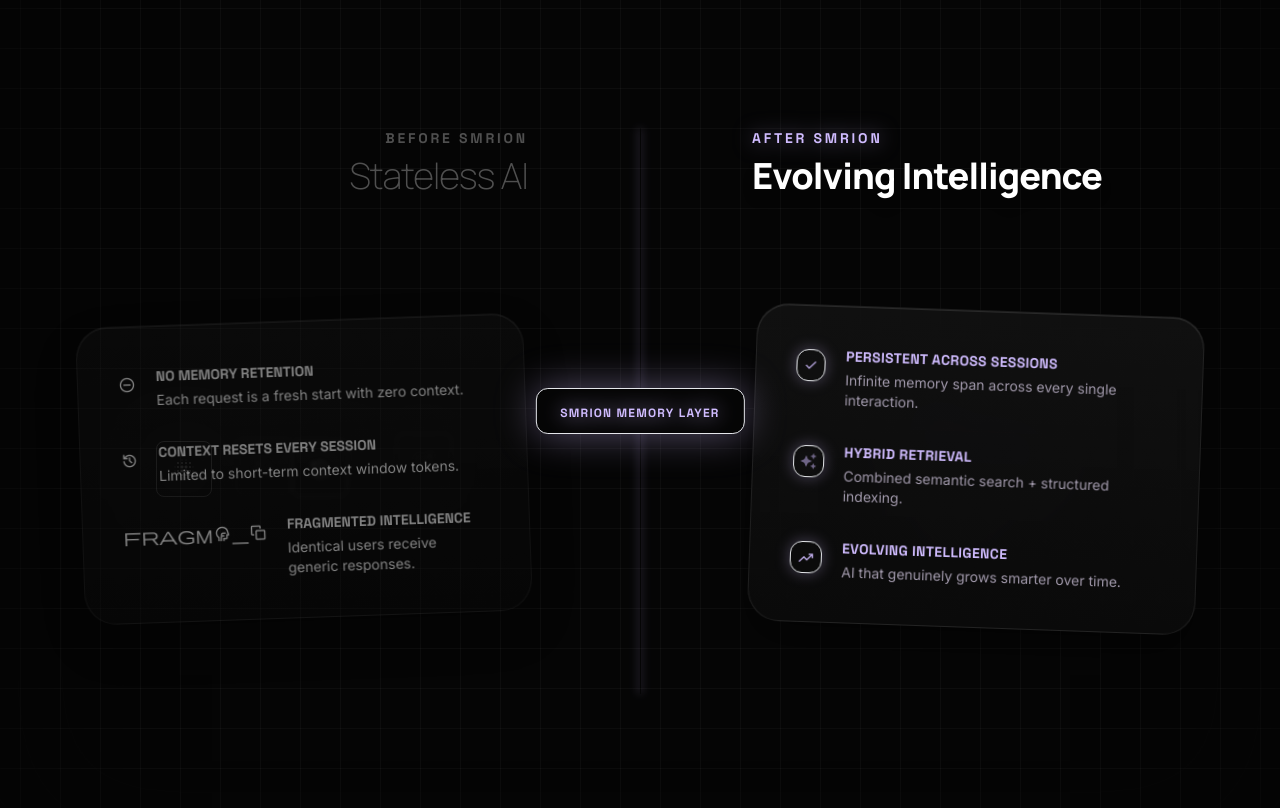
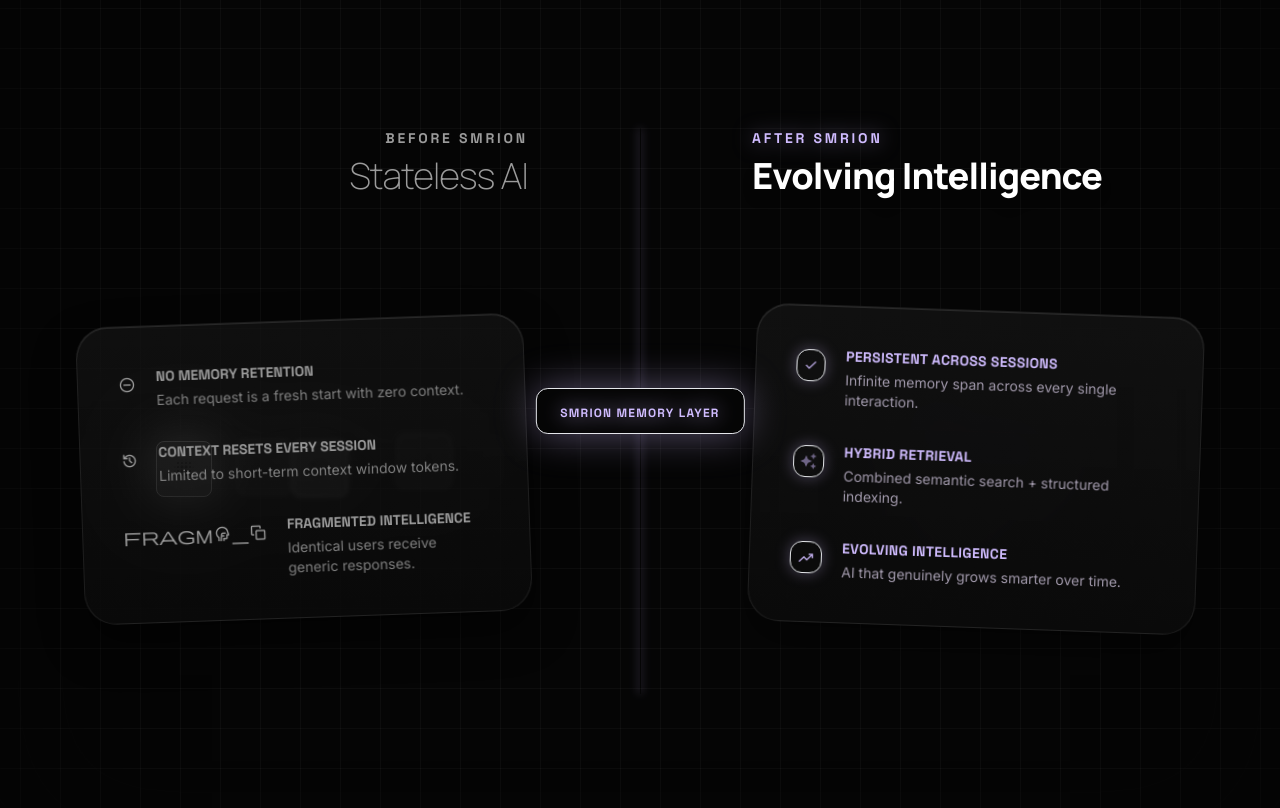
Before and after one commit to Th-Shivam/SMRION, a React (Vite) app: page / in a window 1280 px wide. Shown: the part 3004-3812 px from the top of the page. Built offline with nearby package versions, Linux system fonts and the light colour scheme.

Commit message:
fix evolution left panel transparency and color balance

```diff
--- a/src/components/Evolution.jsx
+++ b/src/components/Evolution.jsx
@@ -16,7 +16,7 @@
           </div>
 
           {/* LEFT SIDE: Stateless AI */}
-          <div className="space-y-12 opacity-50 grayscale hover:grayscale-0 hover:opacity-100 transition-all duration-700">
+          <div className="space-y-12 dark:grayscale dark:hover:grayscale-0 transition-all duration-700 relative">
             <div className="text-right md:pr-12">
               <span className="font-label text-sm tracking-[0.2em] font-bold uppercase text-on-surface-variant mb-2 block">Before SMRION</span>
               <h3 className="font-headline text-4xl font-light text-on-surface-variant tracking-tight">Stateless AI</h3>
@@ -24,44 +24,50 @@
             <div className="relative h-[450px] flex items-center justify-center">
               {/* Visual: Fragmented/Fading Nodes */}
               <div className="absolute inset-0 flex flex-wrap gap-6 items-center justify-center p-8">
-                <div className="w-14 h-14 rounded-xl bg-outline-variant/5 border border-outline-variant/10 flex items-center justify-center node-broken animate-pulse-glow">
-                  <span className="material-symbols-outlined text-outline-variant/30 text-2xl">blur_on</span>
+                <div className="w-14 h-14 rounded-xl bg-outline-variant border border-outline-variant/10 flex items-center justify-center node-broken animate-pulse-glow">
+                  <span className="material-symbols-outlined text-surface-container-lowest text-2xl">blur_on</span>
                 </div>
-                <div className="w-14 h-14 rounded-xl bg-outline-variant/5 border border-outline-variant/10 flex items-center justify-center node-broken translate-y-8 animate-float">
-                  <span className="material-symbols-outlined text-outline-variant/30 text-2xl">cloud_off</span>
+                <div className="w-14 h-14 rounded-xl bg-outline-variant border border-outline-variant/10 flex items-center justify-center node-broken translate-y-8 animate-float">
+                  <span className="material-symbols-outlined text-surface-container-lowest text-2xl">cloud_off</span>
                 </div>
-                <div className="w-14 h-14 rounded-xl bg-outline-variant/5 border border-outline-variant/10 flex items-center justify-center node-broken -translate-x-6 animate-pulse">
-                  <span className="material-symbols-outlined text-outline-variant/30 text-2xl">history</span>
+                <div className="w-14 h-14 rounded-xl bg-outline-variant border border-outline-variant/10 flex items-center justify-center node-broken -translate-x-6 animate-pulse">
+                  <span className="material-symbols-outlined text-surface-container-lowest text-2xl">history</span>
                 </div>
-                <div className="w-14 h-14 rounded-xl bg-outline-variant/5 border border-outline-variant/10 flex items-center justify-center node-broken translate-x-16 -translate-y-4 animate-float-delayed">
-                  <span className="material-symbols-outlined text-outline-variant/30 text-2xl">sync_problem</span>
+                <div className="w-14 h-14 rounded-xl bg-outline-variant border border-outline-variant/10 flex items-center justify-center node-broken translate-x-16 -translate-y-4 animate-float-delayed">
+                  <span className="material-symbols-outlined text-surface-container-lowest text-2xl">sync_problem</span>
                 </div>
               </div>
-              {/* Layered Glass Panel */}
-              <div className="module-card border-outline-variant/20 p-10 rounded-[2rem] w-full max-w-md absolute -rotate-2 transform transition-transform hover:rotate-0 hover:scale-105 z-10 shadow-2xl">
+
+              {/* Layered Glass Panel with proper background structure */}
+              <div className="relative w-full max-w-md absolute -rotate-2 transform transition-transform hover:rotate-0 hover:scale-105 z-10">
+                {/* Backdrop blur layer to prevent grid from showing through vividly */}
+                <div className="absolute inset-0 bg-surface-container-highest/20 dark:bg-surface-container-lowest/40 blur-[80px] rounded-[2rem]"></div>
+
+                <div className="module-card bg-surface-container-lowest border border-outline-variant p-10 rounded-[2rem] relative shadow-2xl">
                   <ul className="space-y-8">
-                  <li className="flex items-start gap-5 text-on-surface-variant/60">
+                    <li className="flex items-start gap-5 text-on-surface-variant">
                       <span className="material-symbols-outlined mt-1 text-lg">remove_circle_outline</span>
                       <div>
                         <p className="font-bold text-sm uppercase font-label">No memory retention</p>
-                      <p className="text-sm mt-1">Each request is a fresh start with zero context.</p>
+                        <p className="text-sm mt-1 opacity-80">Each request is a fresh start with zero context.</p>
                       </div>
                     </li>
-                  <li className="flex items-start gap-5 text-on-surface-variant/60">
+                    <li className="flex items-start gap-5 text-on-surface-variant">
                       <span className="material-symbols-outlined mt-1 text-lg">history</span>
                       <div>
                         <p className="font-bold text-sm uppercase font-label">Context resets every session</p>
-                      <p className="text-sm mt-1">Limited to short-term context window tokens.</p>
+                        <p className="text-sm mt-1 opacity-80">Limited to short-term context window tokens.</p>
                       </div>
                     </li>
-                  <li className="flex items-start gap-5 text-on-surface-variant/60">
+                    <li className="flex items-start gap-5 text-on-surface-variant">
                       <span className="material-symbols-outlined mt-1 text-lg">fragment_stack</span>
                       <div>
                         <p className="font-bold text-sm uppercase font-label">Fragmented intelligence</p>
-                      <p className="text-sm mt-1">Identical users receive generic responses.</p>
+                        <p className="text-sm mt-1 opacity-80">Identical users receive generic responses.</p>
                       </div>
                     </li>
                   </ul>
+                </div>
               </div>
             </div>
           </div>
```
Lines whose indentation alone changed are shown as unchanged.
